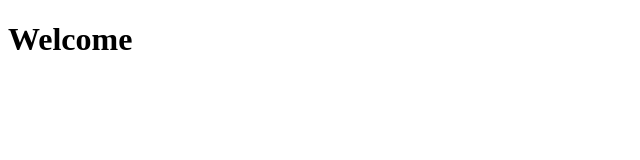
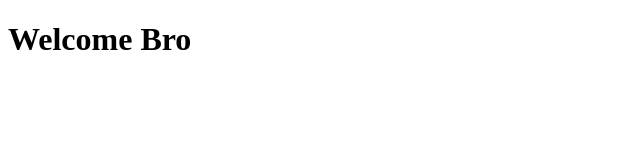
Before and after one commit to selvalives/test1, a plain HTML site: page index.html in a window 1280 px wide. Shown: the whole page, without its empty margins (0-640 px from the left). Drawn offline with Linux system fonts and the light colour scheme.

Commit message:
Update index.html

```diff
--- a/index.html
+++ b/index.html
@@ -7,7 +7,7 @@
 </head>
 <body>
     <h1>
-        Welcome
+        Welcome Bro
     </h1>
 </body>
 </html>
```
